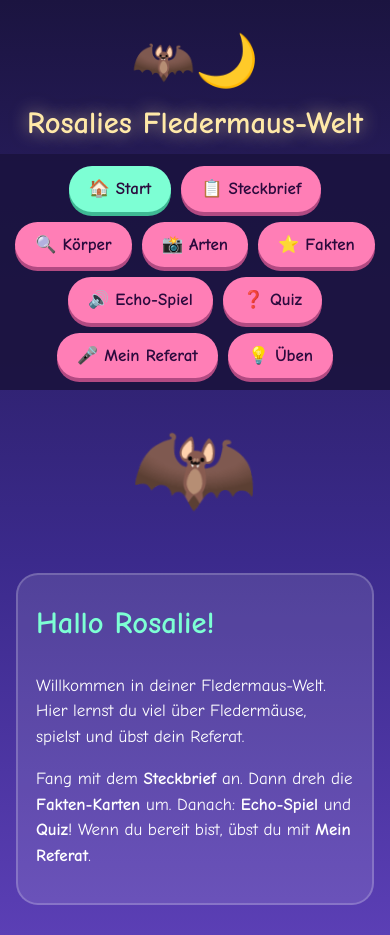
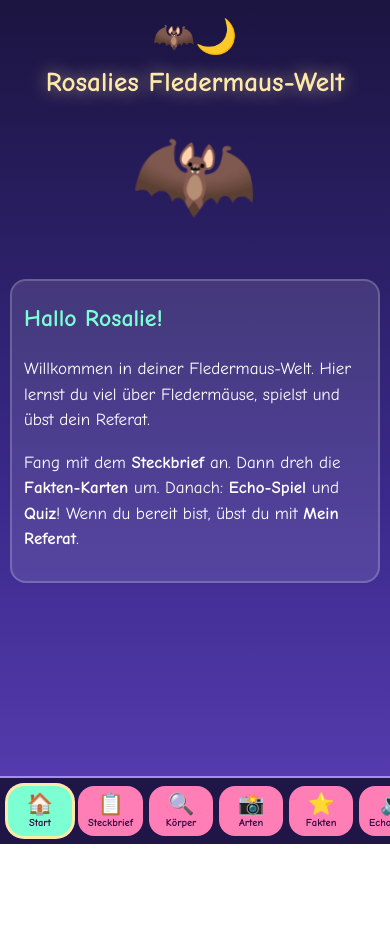
Before and after one commit to MS-Andre/referat-fledermaeuse, a plain HTML site: page index.html in a window 390 px wide. Both pictures are taken after a click on the button "🏠 Start". After the commit the page ends 844 px from the top, so only its background shows below. Drawn offline with Linux system fonts and the light colour scheme.

Commit message:
Mobile Navigation optimiert
Co-authored-by: Copilot App <223556219+Copilot@users.noreply.github.com>

```diff
--- a/index.html
+++ b/index.html
@@ -72,7 +72,28 @@
   .tip{background:#ffffff22;border-left:6px solid var(--pink);border-radius:12px;padding:10px 14px;margin:8px 0}
   body.full header,body.full nav{display:none}
   body.full #stage{min-height:80vh}
-  @media(max-width:600px){body{font-size:17px}h1{font-size:1.8em}}
+  nav button .ic{display:inline;margin-right:6px}
+  button,.art,.flip,.part,.pin{-webkit-tap-highlight-color:transparent;touch-action:manipulation}
+  @media(max-width:600px){
+    body{font-size:17px;padding-bottom:84px}
+    header{padding:12px 8px 0}header div{font-size:2em!important}
+    h1{font-size:1.6em}
+    nav{position:fixed;top:auto;bottom:0;left:0;right:0;flex-wrap:nowrap;justify-content:flex-start;overflow-x:auto;gap:6px;padding:8px 8px calc(8px + env(safe-area-inset-bottom));border-top:2px solid var(--purple);scrollbar-width:none}
+    nav::-webkit-scrollbar{display:none}
+    nav button{flex:0 0 auto;display:flex;flex-direction:column;align-items:center;gap:0;min-width:64px;padding:6px 10px;border-radius:16px;font-size:.62em;line-height:1.2;box-shadow:none}
+    nav button .ic{display:block;margin:0;font-size:2em}
+    nav button.active{box-shadow:0 0 0 3px var(--moon)}
+    main{padding:8px 10px}
+    h2{font-size:1.4em}
+    .card{padding:12px;border-radius:16px}
+    #stage{padding:18px 12px;min-height:300px}
+    #stage .big{font-size:3.5em}#stage h3{font-size:1.6em}#stage p{font-size:1.2em}
+    .ctl .btn{padding:10px 14px}
+    #sky{height:260px}
+    .flip{height:210px}
+    #partbtns .btn{font-size:.7em}
+    body.full{padding-bottom:0}
+  }
 </style>
 </head>
 <body>
@@ -212,7 +233,9 @@
 
 <script>
 const $=s=>document.querySelector(s);
+document.querySelectorAll('#nav button').forEach(b=>{const t=b.textContent.trim(),i=t.indexOf(' ');b.innerHTML=`<span class="ic">${t.slice(0,i)}</span><span>${t.slice(i+1)}</span>`;});
 document.querySelectorAll('#nav button').forEach(b=>b.onclick=()=>{
+  b.scrollIntoView({inline:'center',block:'nearest'});
   document.querySelectorAll('#nav button,section').forEach(e=>e.classList.remove('active'));
   b.classList.add('active');$('#'+b.dataset.t).classList.add('active');
   window.scrollTo(0,0);
```
